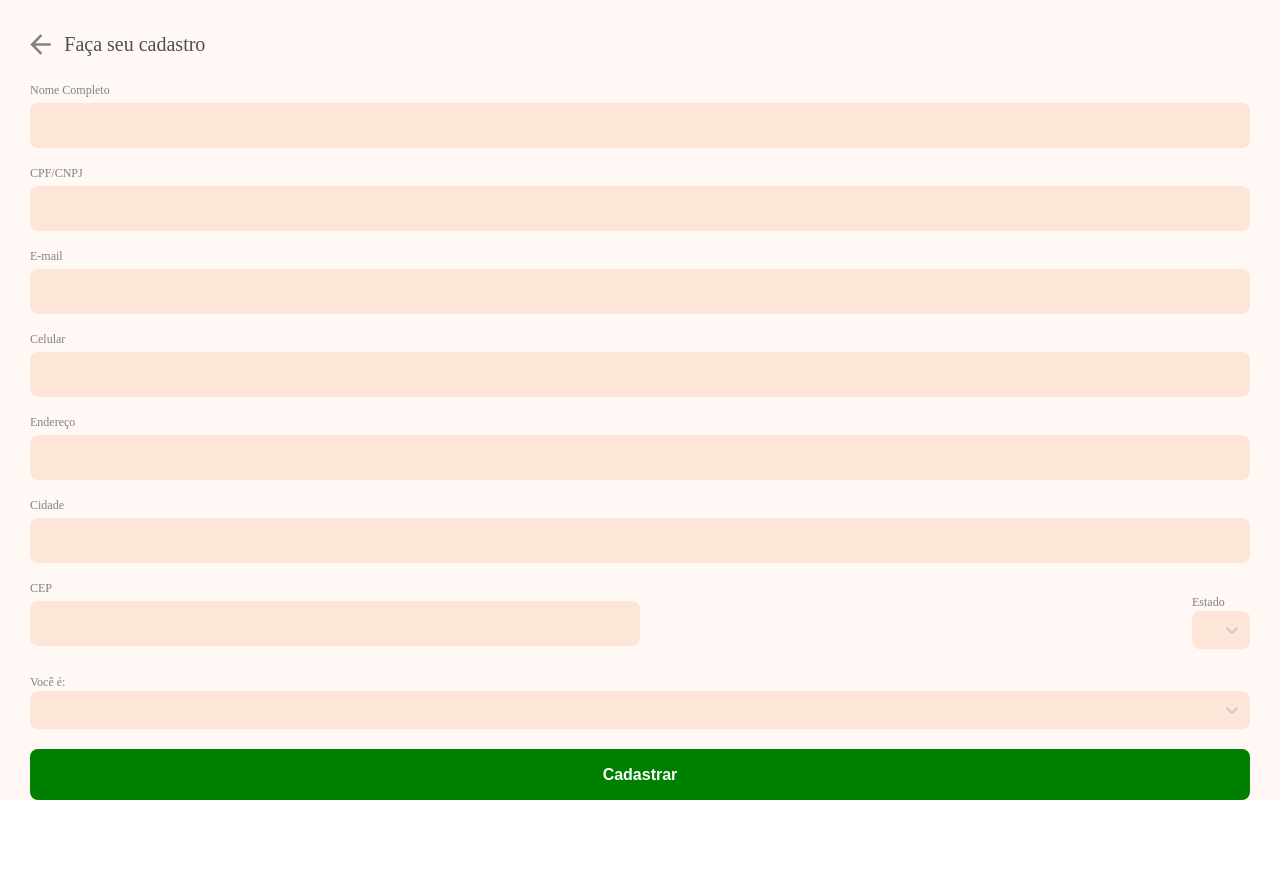
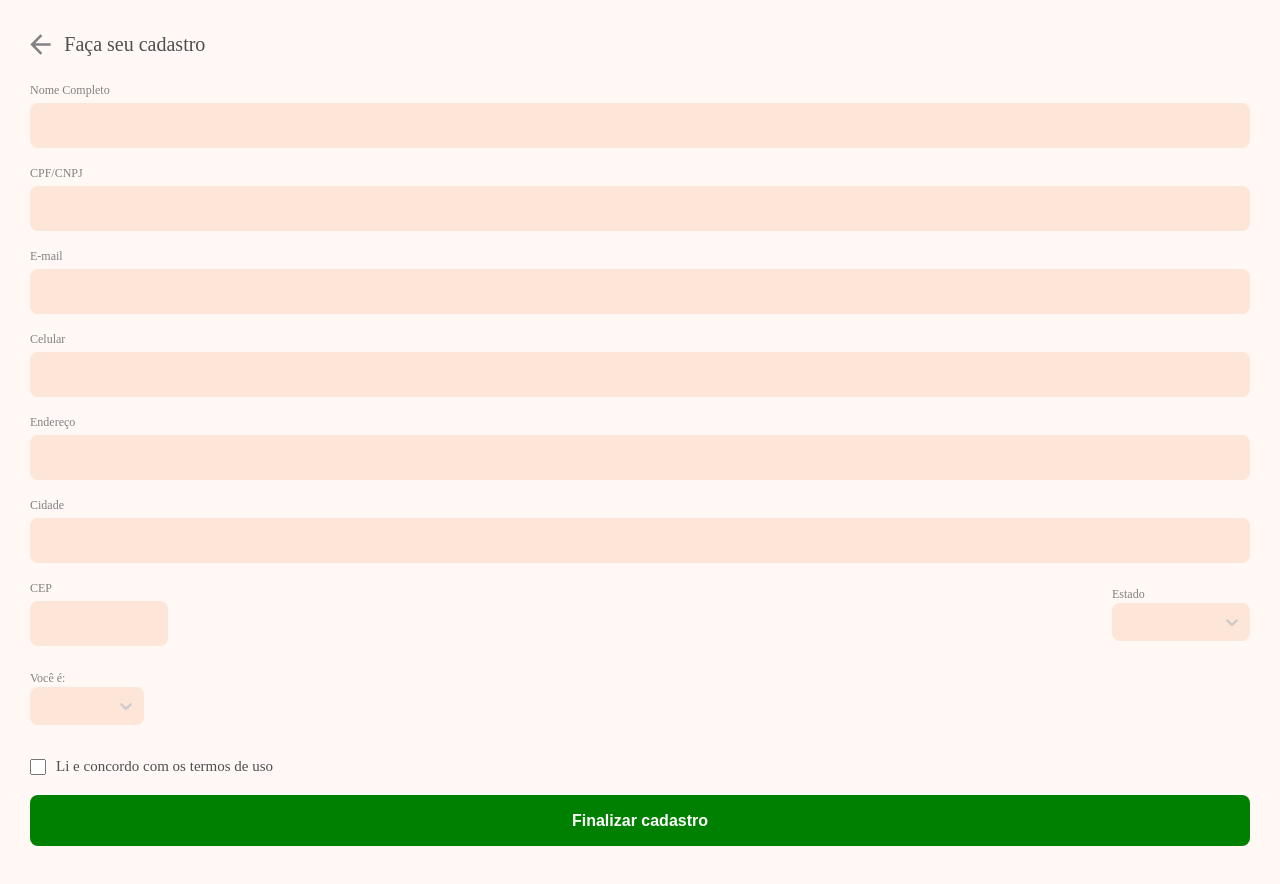
Before and after one commit to estartandodevs-course/recolapp, a React (Create React App) app: page /register in a window 1280 px wide. Shown: the top 884 px of the page. Before the commit the page ends 800 px from the top, so only its background shows below. Built offline with nearby package versions, Linux system fonts and the light colour scheme.

Commit message:
feature/register
	Remove warnings eslint
	Change layout
	Added component checkbox

```diff
--- a/src/pages/Register/index.js
+++ b/src/pages/Register/index.js
@@ -1,15 +1,11 @@
-import { useEffect, useState } from "react";
+import { useState } from "react";
 import * as S from "./styles";
-// import { Input } from "../../components/Input";
-// import { BackButton } from "../../components/BackButtom";
-import { Button } from "../../components/Button";
-// import { Mask } from "../../components/InputMask";
-import { Select } from "../../components/Select";
-import { States } from "../../services/StatesToSelect/mock";
-// import { CheckBox } from "../../components/CheckBox";
+
+import { States } from "../../services/Select/states";
+import { typeUser } from "../../services/Select/typeUser";
 
 const Register = () => {
-  let [count, setCount] = useState(1);
+  const [count, setCount] = useState(1);
   const [maskCPF, SetMaskCPF] = useState("");
   const [data, setData] = useState({
     name: "",
@@ -23,50 +19,38 @@ const Register = () => {
     typeUser: "",
   });
 
-  const submit = (e) => {
-    e.preventDefault();
-  };
+  const getCertificationMask = (value) => {
+    const onlyNumbers = value.replace(/[^\d]/g, "");
+    const lengthType = onlyNumbers.length;
 
-  const getCertificationMask = (value) => {
-    let onlyNumbers = value.replace(/[^\d]/g, "");
-    let length = onlyNumbers.length;
-
-    if (length === 11) {
+    if (lengthType === 11) {
       setCount(count + 1);
     }
 
-    if (length >= 11 && count === 2) {
+    if (lengthType >= 11 && count === 2) {
       SetMaskCPF("99.999.999/9999-99");
       setCount(1);
-    } else if (length <= 11) {
+    } else if (lengthType <= 11) {
       SetMaskCPF("999.999.999-99");
     }
   };
 
   const handleCertification = (e) => {
-    setData({
-      ...data,
-      certification: e.target.value,
-    });
+    setData({ ...data, certification: e.target.value });
     getCertificationMask(e.target.value);
   };
 
   return (
-    <S.Container onSubmit={submit}>
+    <S.Container>
       <S.BackButtonRegister pageTitle="Faça seu cadastro" />
       <S.FormContainer>
         <S.InputRegister
           id="name"
           value={data.name}
-          onChange={(e) =>
-            setData({
-              ...data,
-              name: e.target.value,
-            })
-          }
+          onChange={(e) => setData({ ...data, name: e.target.value })}
           label="Nome Completo"
         />
-        <S.MaskRegister
+        <S.MaskCertification
           mask={maskCPF}
           id="cpf"
           value={data.certification}
@@ -76,94 +60,59 @@ const Register = () => {
         <S.InputRegister
           id="email"
           value={data.email}
-          onChange={(e) =>
-            setData({
-              ...data,
-              email: e.target.value,
-            })
-          }
+          onChange={(e) => setData({ ...data, email: e.target.value })}
           label="E-mail"
         />
-        <S.MaskRegister
-          mask={"(99)99999-9999"}
+        <S.MaksCellphone
+          mask="(99)99999-9999"
           id="celular"
           value={data.cellphone}
-          onChange={(e) =>
-            setData({
-              ...data,
-              cellphone: e.target.value,
-            })
-          }
+          onChange={(e) => setData({ ...data, cellphone: e.target.value })}
           label="Celular"
         />
         <S.InputRegister
           id="endereco"
           value={data.endereço}
-          onChange={(e) =>
-            setData({
-              ...data,
-              street: e.target.value,
-            })
-          }
+          onChange={(e) => setData({ ...data, street: e.target.value })}
           label="Endereço"
         />
         <S.InputRegister
           id="cidade"
           value={data.city}
-          onChange={(e) =>
-            setData({
-              ...data,
-              city: e.target.value,
-            })
-          }
+          onChange={(e) => setData({ ...data, city: e.target.value })}
           label="Cidade"
         />
         <S.Wrapper>
-          <S.MaskRegister
-            mask={"99999-999"}
+          <S.MaskCep
+            mask="99999-999"
             id="cep"
-            width="50%"
             value={data.zip}
-            onChange={(e) =>
-              setData({
-                ...data,
-                zip: e.target.value,
-              })
-            }
+            onChange={(e) => setData({ ...data, zip: e.target.value })}
             label="CEP"
           />
-          <Select
+          <S.SelectStates
             id="estado"
             value={data.state}
-            onChange={(e) =>
-              setData({
-                ...data,
-                state: e.value,
-              })
-            }
+            onChange={(e) => setData({ ...data, state: e.value })}
             label="Estado"
             options={States}
           />
         </S.Wrapper>
-        <Select
+        <S.SelectTypeUser
           id="typeUser"
-          options={[
-            { value: "Empreendedor", label: "Empreendedor" },
-            { value: "Coletor", label: "Coletor" },
-            { value: "PessoaFisica", label: "Pessoa Física" },
-            { value: "Cooperativa", label: "Cooperativa" },
-          ]}
           value={data.typeUser}
-          onChange={(e) =>
-            setData({
-              ...data,
-              typeUser: e.value,
-            })
-          }
+          onChange={(e) => setData({ ...data, typeUser: e.value })}
           label="Você é:"
+          options={typeUser}
         />
       </S.FormContainer>
-      <Button children="Cadastrar" type="submit" width="100%"></Button>
+      <S.CheckboxRegister
+        id="checkbox"
+        label="Li e concordo com os termos de uso"
+        type=""
+        onChange={() => {}}
+      />
+      <S.ButtonRegister onClick={() => {}}>Finalizar cadastro</S.ButtonRegister>
     </S.Container>
   );
 };
--- a/src/pages/Register/styles.js
+++ b/src/pages/Register/styles.js
@@ -1,11 +1,14 @@
 import styled from "styled-components";
+
 import { Mask } from "../../components/InputMask";
 import { BackButton } from "../../components/BackButtom";
 import { Input } from "../../components/Input";
+import { Select } from "../../components/Select";
+import { Button } from "../../components/Button";
+import { Checkbox } from "../../components/CheckBox";
 
 export const Container = styled.div`
   background-color: var(--lightGray);
-  height: 100vh;
   color: var(--textColor);
   padding: 0px 30px;
 
@@ -29,9 +32,16 @@ export const InputRegister = styled(Input)`
   padding-bottom: 16px;
 `;
 
-export const MaskRegister = styled(Mask)`
+export const MaskCertification = styled(Mask)`
   padding-bottom: 16px;
-  gap: 4px;
+`;
+
+export const MaksCellphone = styled(Mask)`
+  padding-bottom: 16px;
+`;
+
+export const MaskCep = styled(Mask)`
+  width: 138px;
 `;
 
 export const Wrapper = styled.div`
@@ -39,6 +49,23 @@ export const Wrapper = styled.div`
   display: flex;
   align-items: center;
   justify-content: space-between;
-  margin-bottom: 10px;
-  /* gap: 24px; */
+  margin-bottom: 22px;
 `;
+
+export const SelectStates = styled(Select)`
+  width: 138px;
+`;
+
+export const SelectTypeUser = styled(Select)`
+  width: 114px;
+  margin-bottom: 16.5px;
+`;
+
+export const CheckboxRegister = styled(Checkbox)`
+  margin-top: 16.5px;
+  margin-bottom: 20px;
+`;
+
+export const ButtonRegister = styled(Button)`
+  margin-bottom: 51px;
+`;
```
